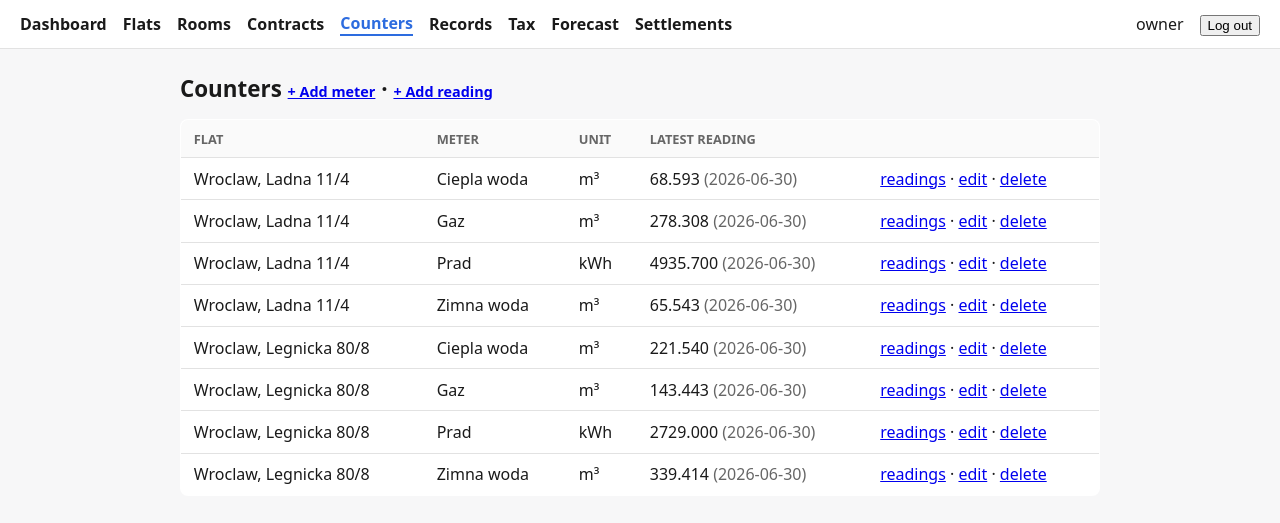
After one commit to jdrwal/npbeta-py, a Django app: page /counters/ in a window 1280 px wide. The commit adds this page. Shown: the top 523 px of the page. Run offline with Django 5.2, Linux system fonts and the light colour scheme; a user stored in the database is signed in; data comes from the database, SQL or seed files in the repository; parts of the project's set-up code (start-up, migrations or seed data) failed here and were passed over.

Commit message:
Polish: meter/reading CRUD, counters page, records pagination, active nav

```diff
--- /dev/null
+++ b/apps/core/templates/core/counters.html
@@ -0,0 +1,42 @@
+{% extends "base.html" %}
+{% block title %}Counters — npbeta{% endblock %}
+{% block content %}
+<h1>Counters
+    <a href="{% url 'core:add_meter' %}" style="font-size:.9rem;">+ Add meter</a>
+    · <a href="{% url 'core:add_reading' %}" style="font-size:.9rem;">+ Add reading</a>
+</h1>
+<table>
+    <thead>
+        <tr>
+            <th>Flat</th>
+            <th>Meter</th>
+            <th>Unit</th>
+            <th>Latest reading</th>
+            <th></th>
+        </tr>
+    </thead>
+    <tbody>
+        {% for row in rows %}
+        <tr>
+            <td>{{ row.meter.flat }}</td>
+            <td>{{ row.meter.name }}</td>
+            <td>{{ row.meter.unit }}</td>
+            <td>
+                {% if row.latest %}
+                    {{ row.latest.value }} <span style="color:#666;">({{ row.latest.read_date|date:"Y-m-d" }})</span>
+                {% else %}
+                    <span style="color:#666;">—</span>
+                {% endif %}
+            </td>
+            <td>
+                <a href="{% url 'core:meter_readings' row.meter.pk %}">readings</a>
+                · <a href="{% url 'core:edit_meter' row.meter.pk %}">edit</a>
+                · <a href="{% url 'core:delete_meter' row.meter.pk %}">delete</a>
+            </td>
+        </tr>
+        {% empty %}
+        <tr><td colspan="5">No meters.</td></tr>
+        {% endfor %}
+    </tbody>
+</table>
+{% endblock %}
--- a/apps/core/urls.py
+++ b/apps/core/urls.py
@@ -40,6 +40,17 @@ urlpatterns = [
         name="email_settlement",
     ),
     path("readings/add/", views.add_reading, name="add_reading"),
+    path("readings/<int:pk>/edit/", views.ReadingUpdate.as_view(), name="edit_reading"),
+    path(
+        "readings/<int:pk>/delete/",
+        views.ReadingDelete.as_view(),
+        name="delete_reading",
+    ),
+    path("counters/", views.counters, name="counters"),
+    path("counters/add/", views.MeterCreate.as_view(), name="add_meter"),
+    path("counters/<int:pk>/edit/", views.MeterUpdate.as_view(), name="edit_meter"),
+    path("counters/<int:pk>/delete/", views.MeterDelete.as_view(), name="delete_meter"),
+    path("counters/<int:pk>/readings/", views.meter_readings, name="meter_readings"),
     path("tax/", views.tax, name="tax"),
     path("forecast/", views.forecast, name="forecast"),
     path("healthz/", views.healthz, name="healthz"),
--- a/apps/core/views.py
+++ b/apps/core/views.py
@@ -4,6 +4,7 @@ from typing import Any, cast
 from django.contrib import messages
 from django.contrib.auth.decorators import login_required
 from django.contrib.auth.mixins import LoginRequiredMixin
+from django.core.paginator import Paginator
 from django.http import HttpRequest, HttpResponse, HttpResponseRedirect, JsonResponse
 from django.shortcuts import get_object_or_404, redirect, render
 from django.urls import reverse_lazy
@@ -16,6 +17,7 @@ from apps.core.forms import (
     ContractForm,
     FlatForm,
     LedgerEntryForm,
+    MeterDefinitionForm,
     MeterReadingForm,
     RoomForm,
     SettlementForm,
@@ -25,6 +27,8 @@ from apps.core.models import (
     FeeCalculation,
     Flat,
     LedgerEntry,
+    MeterDefinition,
+    MeterReading,
     Room,
 )
 from apps.core.services.fees import save_settlement
@@ -92,14 +96,15 @@ def contracts(request: HttpRequest) -> HttpResponse:
 
 @login_required
 def records(request: HttpRequest) -> HttpResponse:
-    """Recent financial ledger entries (port of records.php)."""
+    """Financial ledger entries (port of records.php), paginated."""
     user = cast(User, request.user)
     entries = (
         LedgerEntry.objects.filter(owner=user)
         .select_related("flat")
-        .order_by("-record_date")[:100]
+        .order_by("-record_date")
     )
-    return render(request, "core/records.html", {"entries": entries})
+    page = Paginator(entries, 50).get_page(request.GET.get("page"))
+    return render(request, "core/records.html", {"page": page})
 
 
 @login_required
@@ -242,6 +247,34 @@ def tax(request: HttpRequest) -> HttpResponse:
 
 
 @login_required
+def counters(request: HttpRequest) -> HttpResponse:
+    """Meters grouped per flat with their latest reading (CRUD entry point)."""
+    user = cast(User, request.user)
+    rows = []
+    for meter in (
+        MeterDefinition.objects.filter(owner=user)
+        .select_related("flat")
+        .order_by("flat", "name")
+    ):
+        latest = (
+            MeterReading.objects.filter(meter=meter).order_by("-read_date").first()
+        )
+        rows.append({"meter": meter, "latest": latest})
+    return render(request, "core/counters.html", {"rows": rows})
+
+
+@login_required
+def meter_readings(request: HttpRequest, pk: int) -> HttpResponse:
+    """All readings for a single meter."""
+    user = cast(User, request.user)
+    meter = get_object_or_404(MeterDefinition, pk=pk, owner=user)
+    readings = MeterReading.objects.filter(meter=meter).order_by("-read_date")
+    return render(
+        request, "core/meter_readings.html", {"meter": meter, "readings": readings}
+    )
+
+
+@login_required
 def forecast(request: HttpRequest) -> HttpResponse:
     """Forecasted rent income for this month + estimated mortgage schedule."""
     user = cast(User, request.user)
@@ -377,3 +410,36 @@ class RecordDelete(_OwnerHardDelete):
     model = LedgerEntry
     success_url = reverse_lazy("core:records")
     extra_context = {"title": "Delete record"}
+
+
+class MeterCreate(_OwnerCreate):
+    model = MeterDefinition
+    form_class = MeterDefinitionForm
+    success_url = reverse_lazy("core:counters")
+    extra_context = {"title": "Add meter"}
+
+
+class MeterUpdate(_OwnerUpdate):
+    model = MeterDefinition
+    form_class = MeterDefinitionForm
+    success_url = reverse_lazy("core:counters")
+    extra_context = {"title": "Edit meter"}
+
+
+class MeterDelete(_OwnerHardDelete):
+    model = MeterDefinition
+    success_url = reverse_lazy("core:counters")
+    extra_context = {"title": "Delete meter"}
+
+
+class ReadingUpdate(_OwnerUpdate):
+    model = MeterReading
+    form_class = MeterReadingForm
+    success_url = reverse_lazy("core:counters")
+    extra_context = {"title": "Edit reading"}
+
+
+class ReadingDelete(_OwnerHardDelete):
+    model = MeterReading
+    success_url = reverse_lazy("core:counters")
+    extra_context = {"title": "Delete reading"}
--- a/templates/base.html
+++ b/templates/base.html
@@ -13,6 +13,7 @@
               background:#fff; border-bottom:1px solid var(--line); }
         nav a { text-decoration:none; color:var(--fg); font-weight:600; }
         nav a:hover { color:var(--accent); }
+        nav a.active { color:var(--accent); border-bottom:2px solid var(--accent); }
         nav .spacer { flex:1; }
         nav form { margin:0; }
         button { cursor:pointer; }
@@ -37,21 +38,24 @@
 </head>
 <body>
     {% if user.is_authenticated %}
+    {% with active=request.resolver_match.url_name %}
     <nav>
-        <a href="{% url 'core:dashboard' %}">Dashboard</a>
-        <a href="{% url 'core:flats' %}">Flats</a>
-        <a href="{% url 'core:rooms' %}">Rooms</a>
-        <a href="{% url 'core:contracts' %}">Contracts</a>
-        <a href="{% url 'core:records' %}">Records</a>
-        <a href="{% url 'core:tax' %}">Tax</a>
-        <a href="{% url 'core:forecast' %}">Forecast</a>
-        <a href="{% url 'core:calculations' %}">Settlements</a>
+        <a href="{% url 'core:dashboard' %}" {% if active == 'dashboard' %}class="active"{% endif %}>Dashboard</a>
+        <a href="{% url 'core:flats' %}" {% if active == 'flats' %}class="active"{% endif %}>Flats</a>
+        <a href="{% url 'core:rooms' %}" {% if active == 'rooms' %}class="active"{% endif %}>Rooms</a>
+        <a href="{% url 'core:contracts' %}" {% if active == 'contracts' %}class="active"{% endif %}>Contracts</a>
+        <a href="{% url 'core:counters' %}" {% if active == 'counters' %}class="active"{% endif %}>Counters</a>
+        <a href="{% url 'core:records' %}" {% if active == 'records' %}class="active"{% endif %}>Records</a>
+        <a href="{% url 'core:tax' %}" {% if active == 'tax' %}class="active"{% endif %}>Tax</a>
+        <a href="{% url 'core:forecast' %}" {% if active == 'forecast' %}class="active"{% endif %}>Forecast</a>
+        <a href="{% url 'core:calculations' %}" {% if active == 'calculations' %}class="active"{% endif %}>Settlements</a>
         <span class="spacer"></span>
         <span>{{ user.get_username }}</span>
         <form method="post" action="{% url 'logout' %}">
             {% csrf_token %}<button>Log out</button>
         </form>
     </nav>
+    {% endwith %}
     {% endif %}
     <main>
         {% if messages %}
```
Also changed, not shown: apps/core/forms.py (+11 -0 lines), apps/core/templates/core/meter_readings.html (added, +25 -0 lines), apps/core/templates/core/records.html (+9 -2 lines), tests/test_counters.py (added, +72 -0 lines).
